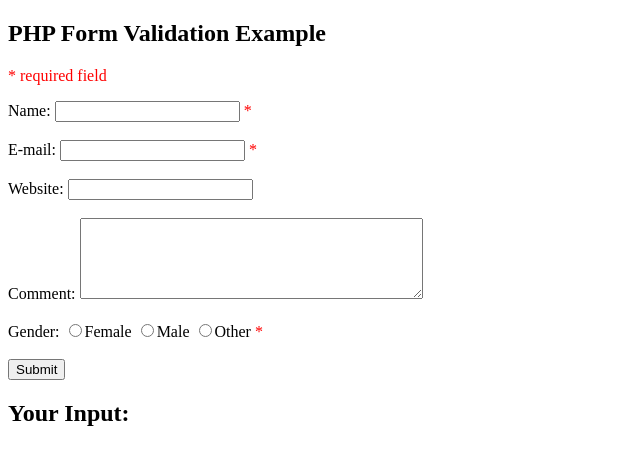
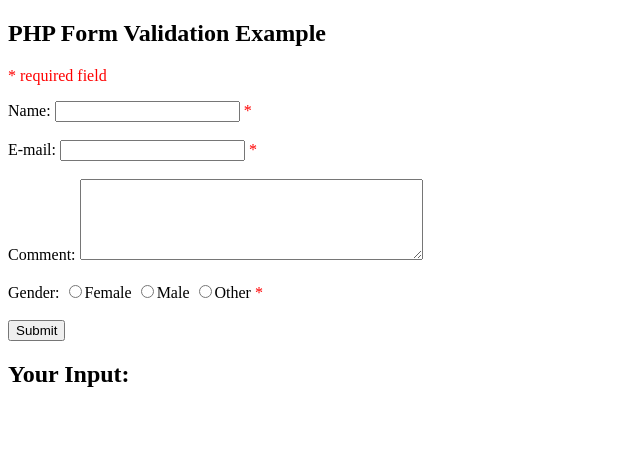
Before and after one commit to Pravytska/iotcvic, a PHP site: page /forma2.php in a window 1280 px wide. Shown: the top 465 px of the page, without its empty margins (0-640 px from the left). Run offline with PHP 8.4, Linux system fonts and the light colour scheme.

Commit message:
del website

```diff
--- a/forma2.php
+++ b/forma2.php
@@ -33,16 +33,6 @@ if ($_SERVER["REQUEST_METHOD"] == "POST") {
     }
   }
 
-  if (empty($_POST["website"])) {
-    $website = "";
-  } else {
-    $website = test_input($_POST["website"]);
-    // check if URL address syntax is valid (this regular expression also allows dashes in the URL)
-    if (!preg_match("/\b(?:(?:https?|ftp):\/\/|www\.)[-a-z0-9+&@#\/%?=~_|!:,.;]*[-a-z0-9+&@#\/%=~_|]/i",$website)) {
-      $websiteErr = "Invalid URL";
-    }
-  }
-
   if (empty($_POST["comment"])) {
     $comment = "";
   } else {
@@ -73,9 +63,6 @@ function test_input($data) {
   E-mail: <input type="text" name="email" value="<?php echo $email;?>">
   <span class="error">* <?php echo $emailErr;?></span>
   <br><br>
-  Website: <input type="text" name="website" value="<?php echo $website;?>">
-  <span class="error"><?php echo $websiteErr;?></span>
-  <br><br>
   Comment: <textarea name="comment" rows="5" cols="40"><?php echo $comment;?></textarea>
   <br><br>
   Gender:
@@ -93,8 +80,6 @@ echo $name;
 echo "<br>";
 echo $email;
 echo "<br>";
-echo $website;
-echo "<br>";
 echo $comment;
 echo "<br>";
 echo $gender;
```
